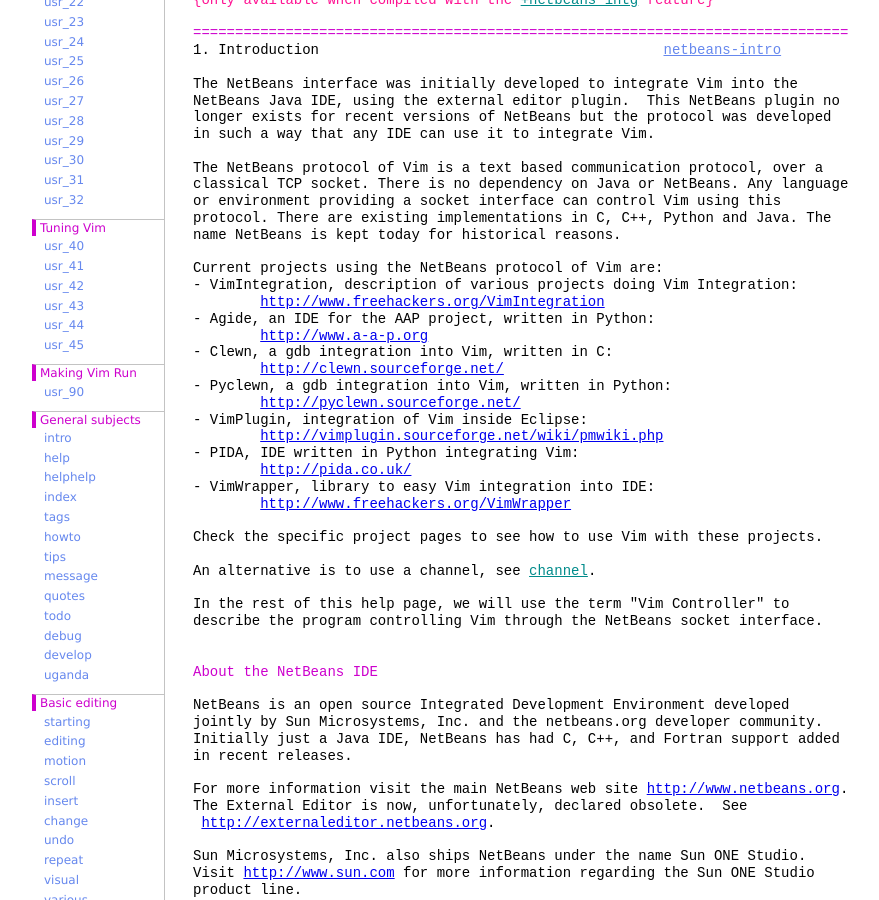
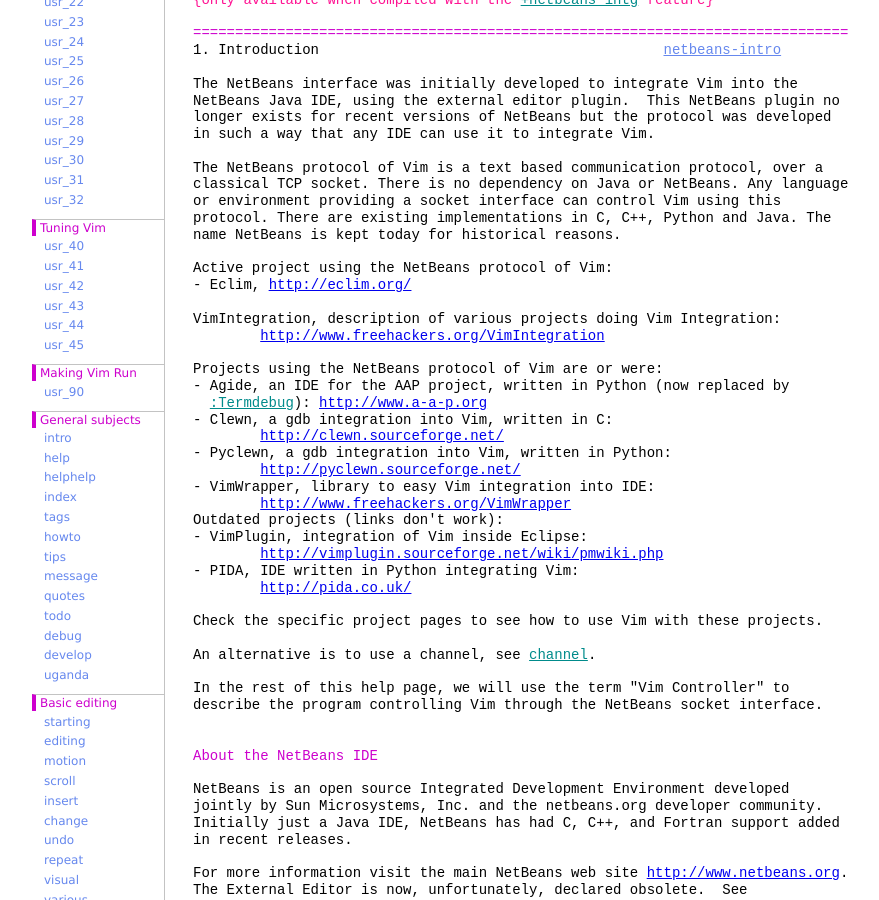
Before and after one commit to vim-jp/vimdoc-en, a Jekyll site: the page built from netbeans.html, in a window 1280 px wide and 900 px high, scrolled down 648 px. Shown: the whole window, without its empty margins (208-1087 px from the left). Built offline with Jekyll 4.4.1, drawn with Linux system fonts in a browser that asks for light colours; nearby versions of some CDN libraries; comment, search, counter and statistics services are not loaded; some of the changed text lies outside the part shown.

Commit message:
Generated by Travis JOB 1186.1
https://travis-ci.org/vim-jp/vimdoc-en/builds/677053662

```diff
--- a/netbeans.html
+++ b/netbeans.html
@@ -45,21 +45,26 @@
 protocol. There are existing implementations in C, C++, Python and Java. The<br>
 name NetBeans is kept today for historical reasons.<br>
 <br>
-Current projects using the NetBeans protocol of Vim are:<br>
-- VimIntegration, description of various projects doing Vim Integration:<br>
+Active project using the NetBeans protocol of Vim&#0058;<br>
+- Eclim,&nbsp;<span class="Constant"><a href="http://eclim.org/">http://eclim.org/</a></span><br>
+<br>
+VimIntegration, description of various projects doing Vim Integration:<br>
 &nbsp;&nbsp;&nbsp;&nbsp;&nbsp;&nbsp;&nbsp;&nbsp;<span class="Constant"><a href="http://www.freehackers.org/VimIntegration">http://www.freehackers.org/VimIntegration</a></span><br>
-- Agide, an IDE for the AAP project, written in Python:<br>
-&nbsp;&nbsp;&nbsp;&nbsp;&nbsp;&nbsp;&nbsp;&nbsp;<span class="Constant"><a href="http://www.a-a-p.org">http://www.a-a-p.org</a></span><br>
+<br>
+Projects using the NetBeans protocol of Vim are or were:<br>
+- Agide, an IDE for the AAP project, written in Python (now replaced by<br>
+&nbsp;&nbsp;<a class="Identifier" href="terminal.html#:Termdebug">:Termdebug</a>):&nbsp;<span class="Constant"><a href="http://www.a-a-p.org">http://www.a-a-p.org</a></span><br>
 - Clewn, a gdb integration into Vim, written in C:<br>
 &nbsp;&nbsp;&nbsp;&nbsp;&nbsp;&nbsp;&nbsp;&nbsp;<span class="Constant"><a href="http://clewn.sourceforge.net/">http://clewn.sourceforge.net/</a></span><br>
 - Pyclewn, a gdb integration into Vim, written in Python:<br>
 &nbsp;&nbsp;&nbsp;&nbsp;&nbsp;&nbsp;&nbsp;&nbsp;<span class="Constant"><a href="http://pyclewn.sourceforge.net/">http://pyclewn.sourceforge.net/</a></span><br>
+- VimWrapper, library to easy Vim integration into IDE:<br>
+&nbsp;&nbsp;&nbsp;&nbsp;&nbsp;&nbsp;&nbsp;&nbsp;<span class="Constant"><a href="http://www.freehackers.org/VimWrapper">http://www.freehackers.org/VimWrapper</a></span><br>
+Outdated projects (links don't work):<br>
 - VimPlugin, integration of Vim inside Eclipse:<br>
 &nbsp;&nbsp;&nbsp;&nbsp;&nbsp;&nbsp;&nbsp;&nbsp;<span class="Constant"><a href="http://vimplugin.sourceforge.net/wiki/pmwiki.php">http://vimplugin.sourceforge.net/wiki/pmwiki.php</a></span><br>
 - PIDA, IDE written in Python integrating Vim&#0058;<br>
 &nbsp;&nbsp;&nbsp;&nbsp;&nbsp;&nbsp;&nbsp;&nbsp;<span class="Constant"><a href="http://pida.co.uk/">http://pida.co.uk/</a></span><br>
-- VimWrapper, library to easy Vim integration into IDE:<br>
-&nbsp;&nbsp;&nbsp;&nbsp;&nbsp;&nbsp;&nbsp;&nbsp;<span class="Constant"><a href="http://www.freehackers.org/VimWrapper">http://www.freehackers.org/VimWrapper</a></span><br>
 <br>
 Check the specific project pages to see how to use Vim with these projects.<br>
 <br>
@@ -466,11 +471,13 @@
 initDone&nbsp;&nbsp;&nbsp;&nbsp;&nbsp;&nbsp;&nbsp;&nbsp;Mark the buffer as ready for use.&nbsp;&nbsp;Implicitly makes the buffer<br>
 &nbsp;&nbsp;&nbsp;&nbsp;&nbsp;&nbsp;&nbsp;&nbsp;&nbsp;&nbsp;&nbsp;&nbsp;&nbsp;&nbsp;&nbsp;&nbsp;the current buffer.&nbsp;&nbsp;Fires the BufReadPost autocommand event.<br>
 <br>
-insertDone<br>
+insertDone starteol readonly<br>
 &nbsp;&nbsp;&nbsp;&nbsp;&nbsp;&nbsp;&nbsp;&nbsp;&nbsp;&nbsp;&nbsp;&nbsp;&nbsp;&nbsp;&nbsp;&nbsp;Sent by Vim Controller to tell Vim an initial file insert is<br>
-&nbsp;&nbsp;&nbsp;&nbsp;&nbsp;&nbsp;&nbsp;&nbsp;&nbsp;&nbsp;&nbsp;&nbsp;&nbsp;&nbsp;&nbsp;&nbsp;done.&nbsp;&nbsp;This triggers a read message being printed.&nbsp;&nbsp;Prior to<br>
-&nbsp;&nbsp;&nbsp;&nbsp;&nbsp;&nbsp;&nbsp;&nbsp;&nbsp;&nbsp;&nbsp;&nbsp;&nbsp;&nbsp;&nbsp;&nbsp;version 2.3, no read messages were displayed after opening a<br>
-&nbsp;&nbsp;&nbsp;&nbsp;&nbsp;&nbsp;&nbsp;&nbsp;&nbsp;&nbsp;&nbsp;&nbsp;&nbsp;&nbsp;&nbsp;&nbsp;file.&nbsp;&nbsp;New in version 2.3.<br>
+&nbsp;&nbsp;&nbsp;&nbsp;&nbsp;&nbsp;&nbsp;&nbsp;&nbsp;&nbsp;&nbsp;&nbsp;&nbsp;&nbsp;&nbsp;&nbsp;done.&nbsp;&nbsp;This triggers a read message being printed.&nbsp;&nbsp;If<br>
+&nbsp;&nbsp;&nbsp;&nbsp;&nbsp;&nbsp;&nbsp;&nbsp;&nbsp;&nbsp;&nbsp;&nbsp;&nbsp;&nbsp;&nbsp;&nbsp;&quot;starteol&quot; is &quot;F&quot; then the last line doesn't have a EOL. If<br>
+&nbsp;&nbsp;&nbsp;&nbsp;&nbsp;&nbsp;&nbsp;&nbsp;&nbsp;&nbsp;&nbsp;&nbsp;&nbsp;&nbsp;&nbsp;&nbsp;&quot;readonly&quot; is &quot;T&quot; then the file is marked as readonly. Prior<br>
+&nbsp;&nbsp;&nbsp;&nbsp;&nbsp;&nbsp;&nbsp;&nbsp;&nbsp;&nbsp;&nbsp;&nbsp;&nbsp;&nbsp;&nbsp;&nbsp;to version 2.3, no read messages were displayed after opening<br>
+&nbsp;&nbsp;&nbsp;&nbsp;&nbsp;&nbsp;&nbsp;&nbsp;&nbsp;&nbsp;&nbsp;&nbsp;&nbsp;&nbsp;&nbsp;&nbsp;a file.&nbsp;&nbsp;New in version 2.3.<br>
 <br>
 moveAnnoToFront serNum<br>
 &nbsp;&nbsp;&nbsp;&nbsp;&nbsp;&nbsp;&nbsp;&nbsp;&nbsp;&nbsp;&nbsp;&nbsp;&nbsp;&nbsp;&nbsp;&nbsp;Not implemented.<br>
```
